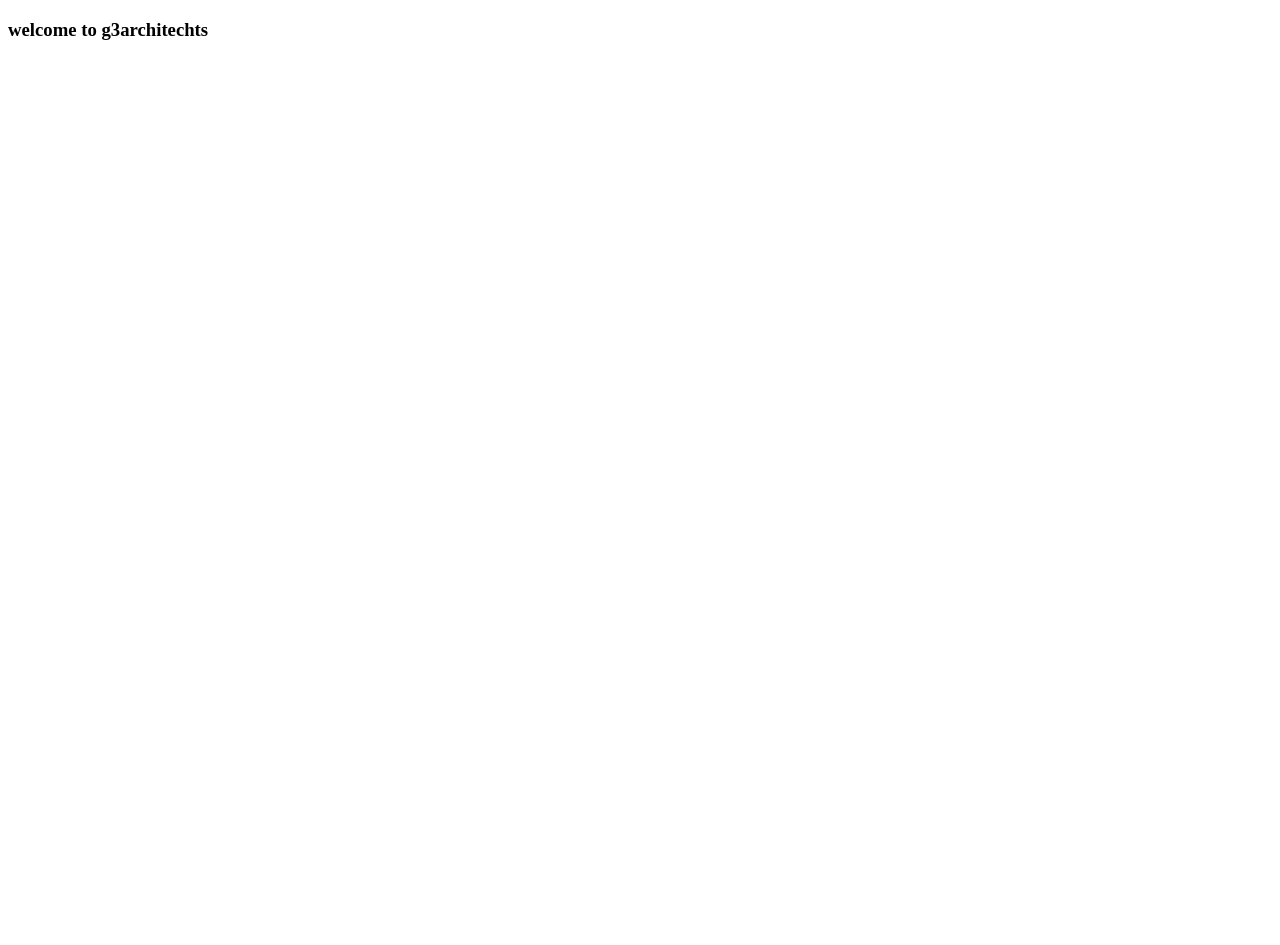
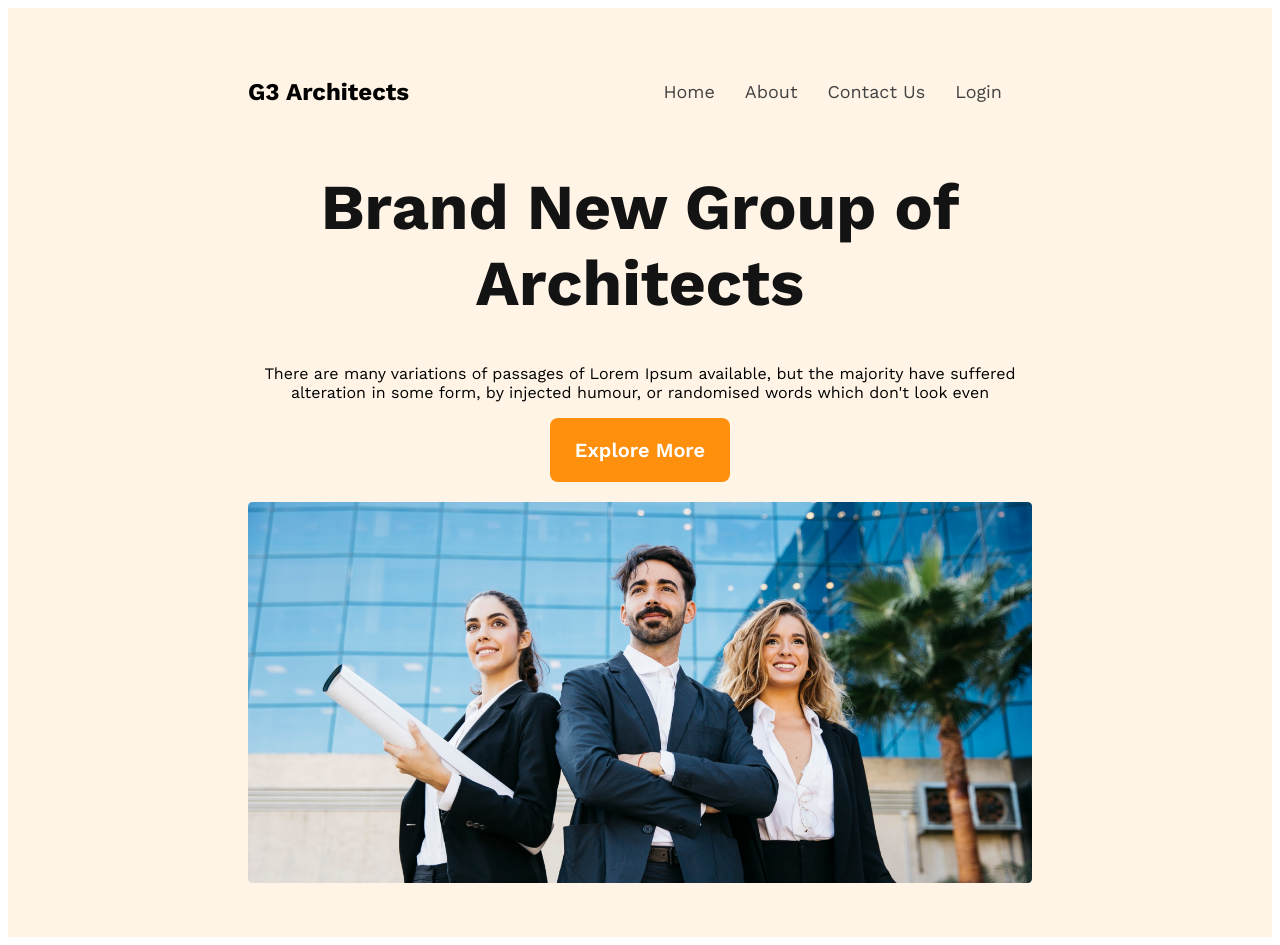
Before and after one commit to jannat-nayeem01/g3architechts, a plain HTML site: page index.html in a window 1280 px wide. Before the commit the page ends 800 px from the top, so only its background shows below. Drawn offline with nearby package versions, Linux system fonts and the light colour scheme.

Commit message:
header added

```diff
--- a/index.html
+++ b/index.html
@@ -7,6 +7,27 @@
     <link rel="stylesheet" href="styles/g3.css">
 </head>
 <body>
-    <h3>welcome to g3architechts</h3>
+   <header>
+    <nav>
+        <h2 class="nav-title">G3 Architects</h2>
+        <ul>
+            <li><a href="">Home</a></li>
+            <li><a href="">About</a></li>
+            <li><a href="">Contact Us</a></li>
+            <li><a href="">Login</a></li>
+        </ul>
+    </nav>
+    <div class="banner-content">
+        <h1 class="content-title">Brand New
+            Group of Architects
+            </h1>
+        <p class="content-description">There are many variations of passages of Lorem Ipsum available, but the majority have suffered alteration in some form, by injected humour, or randomised words which don't look even</p>
+        <button class="btn-primary">Explore More</button>
+    </div>
+    <div><img src="images/banner.png" class="banner-image"></div>
+
+   </header>
+   <main></main>
+   <footer></footer>
 </body>
 </html>
--- a/styles/g3.css
+++ b/styles/g3.css
@@ -0,0 +1,79 @@
+
+  @import url('https://fonts.googleapis.com/css2?family=Lato:wght@300;400;700;900&family=Open+Sans:wght@400;700;800&family=Work+Sans:wght@400;600;700;800&display=swap');
+
+*{
+font-family: 'Lato', sans-serif;
+font-family: 'Open Sans', sans-serif;
+font-family: 'Work Sans', sans-serif;
+}
+header{
+    background: rgba(255, 144, 14, 0.10);
+    padding: 50px 240px;
+}
+nav{
+    display: flex;
+    justify-content: space-between;
+    align-items: center;
+}
+nav-title{
+color:  #131313;
+font-size: 45px;
+font-weight: 700;
+}
+nav > ul{
+    display: flex;
+}
+nav li{
+    list-style: none;
+    margin-right: 30px;
+    font-size: 18px;
+    font-weight: 500;
+}
+nav li a{
+    text-decoration: none;
+    color: #424242;
+}
+/*Banner styles*/
+.banner-content{
+text-align: center;
+}
+.content-title{
+text-align: center;
+color: #131313;
+text-align: center;
+font-size: 64px;
+font-weight: 700;
+}
+.btn-primary{
+color: #FFF;
+text-align: center;
+font-size: 20px;
+font-weight: 600;
+border-radius: 8px;
+background: #FF900E;
+cursor: pointer;
+padding: 20px 25px;
+border: none;
+}
+.banner-image{
+width: 100%;
+margin-top: 20px;;
+}
+/* Responsive styles */
+@media screen and  (max-width: 576px) {
+    header{
+        padding: 20px;
+    }
+    nav{
+        flex-direction: column;
+    }
+}
+
+@media screen and  (min-width: 576px) and (max-width: 992px){
+    header{
+        padding: 20px;
+    }
+    nav{
+        flex-direction: column;
+    }
+}
```
